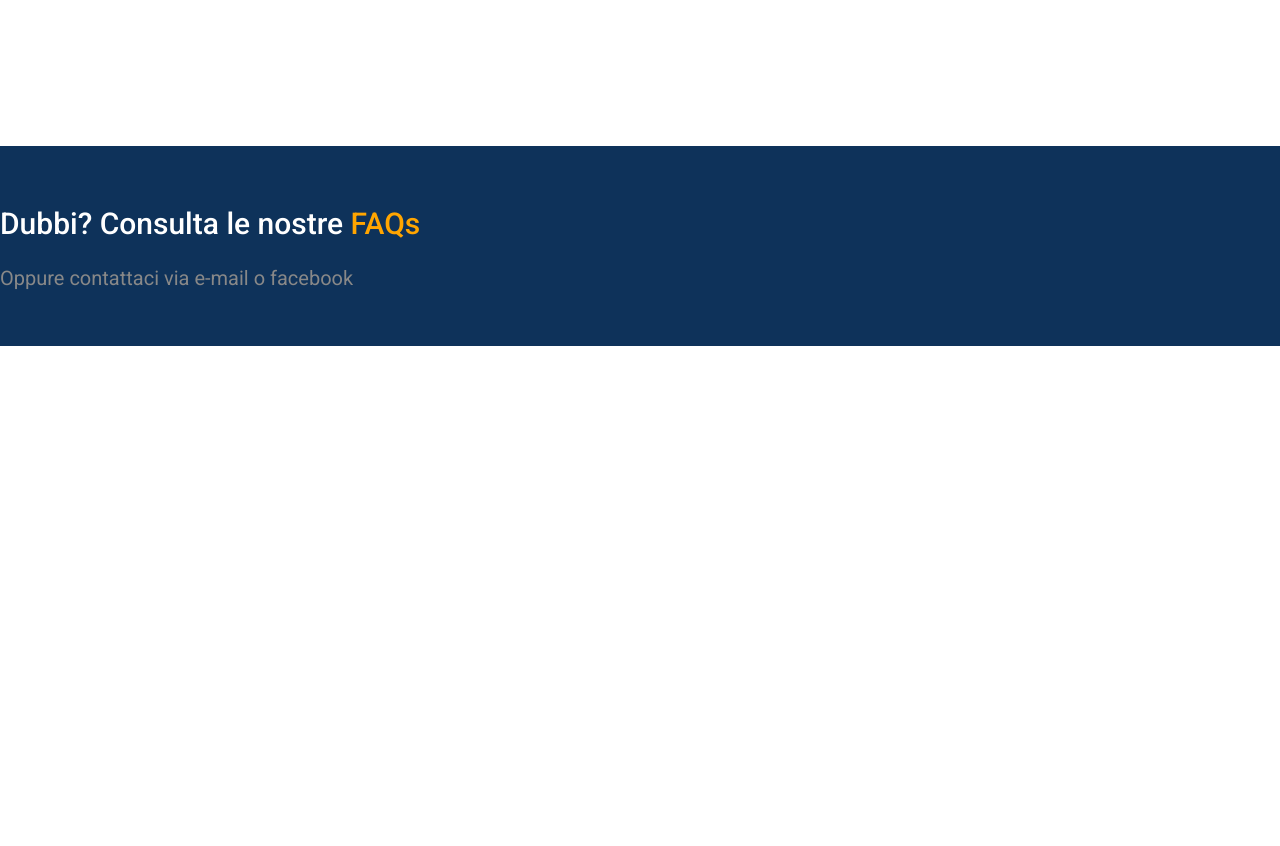
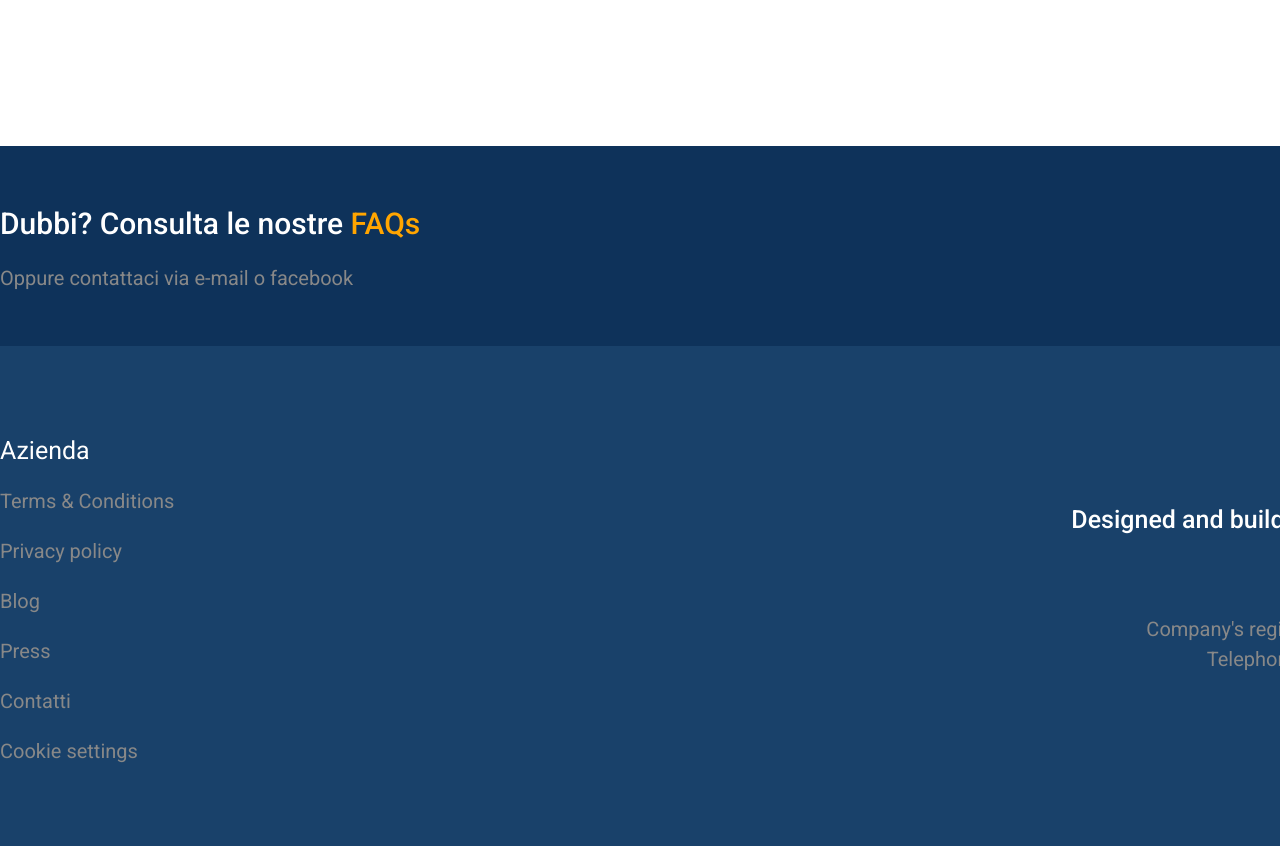
Before and after one commit to AndreaBaronchelli/htmlcss-fluentify, a plain HTML site: page index.html in a window 1280 px wide. Shown: the part 4706-5552 px from the top of the page. Before the commit the page ends 5052 px from the top, so only its background shows below. Drawn offline with Linux system fonts and the light colour scheme.

Commit message:
add footer section

```diff
--- a/css/style.css
+++ b/css/style.css
@@ -527,6 +527,48 @@ hr {
     font-size: 20px;
 }
 
+/* FOOTER */
+footer {
+    height: 500px;
+    background: #19416a;
+}
+
+footer .container {
+    height: 100%;
+}
+
+footer .container .col {
+    margin-top: 80px;
+}
+
+footer .col a {
+    display: block;
+    line-height: 50px;
+}
+
+footer .col p {
+    line-height: 1.5;
+}
+
+footer .col.right {
+    text-align: right;
+}
+
+footer .col.right .main {
+    margin-bottom: 50px;
+}
+
+footer .col .main {
+    font-size: 25px;
+    color: white;
+    text-decoration: none;
+}
+
+footer .col .secondary {
+    font-size: 20px;
+    color: #888888;
+    text-decoration: none;
+}
 
 /* HELPER */
 .btn.btn-green.fixed {
--- a/index.html
+++ b/index.html
@@ -212,7 +212,24 @@
     </section>
 
     <!-- FOOTER -->
-    <footer></footer>
+    <footer>
+        <div class="container clearfix">
+            <div class="col left float-left w-50">
+                <a href="#" class="main">Azienda</a>
+                <a class="secondary" href="#">Terms & Conditions</a>
+                <a class="secondary" href="#">Privacy policy</a>
+                <a class="secondary" href="#">Blog</a>
+                <a class="secondary" href="#">Press</a>
+                <a class="secondary" href="#">Contatti</a>
+                <a class="secondary" href="#">Cookie settings</a>
+            </div>
+            <div class="col right float-left w-50">
+                <h2 class="main">FLUENTIFY © 2019</h2>
+                <h2 class="main">Designed and build in London & Torino</h2>
+                <p class="secondary">Blinguo LTD <br> Company's registered number: 8423300 <br> Telephone: +44 (0) 20 8133 8469</p>
+            </div>
+        </div>
+    </footer>
 
      <!-- HELPER -->
      <a href="#" class="helper btn btn-green fixed">help</a>
```
